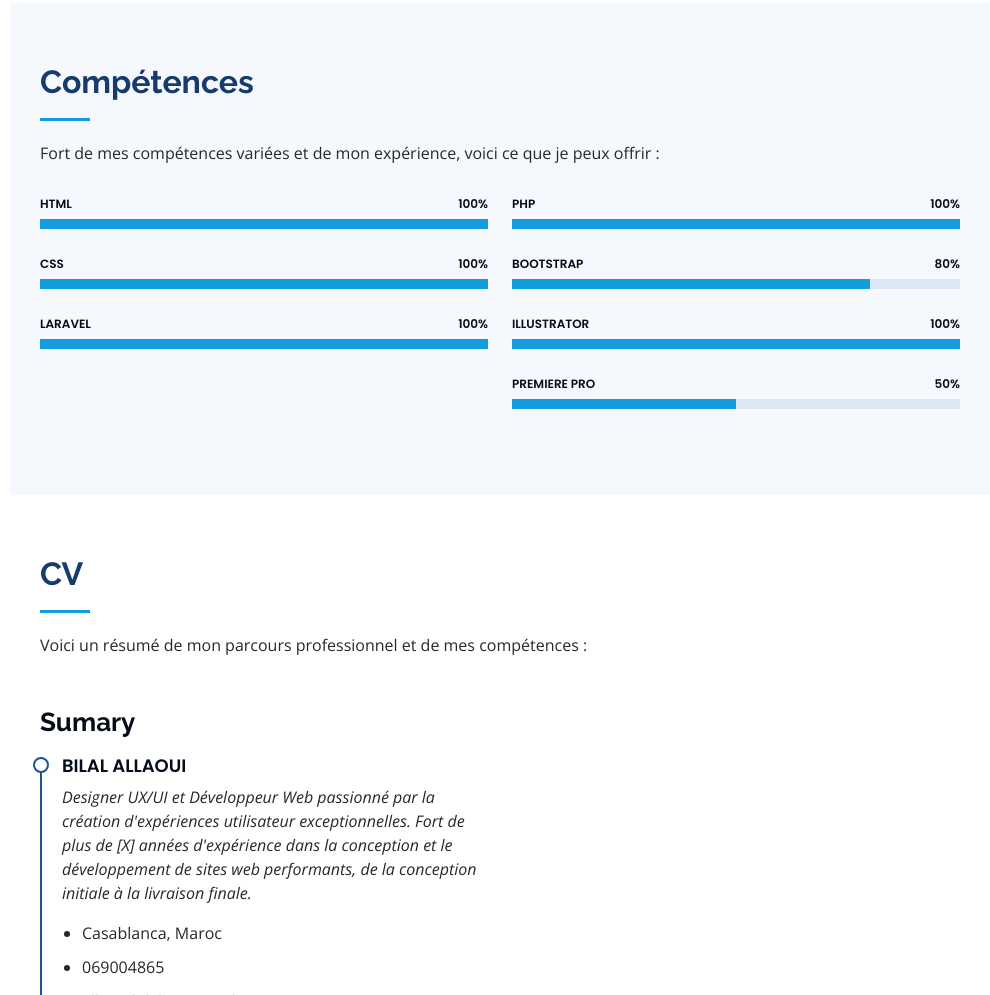
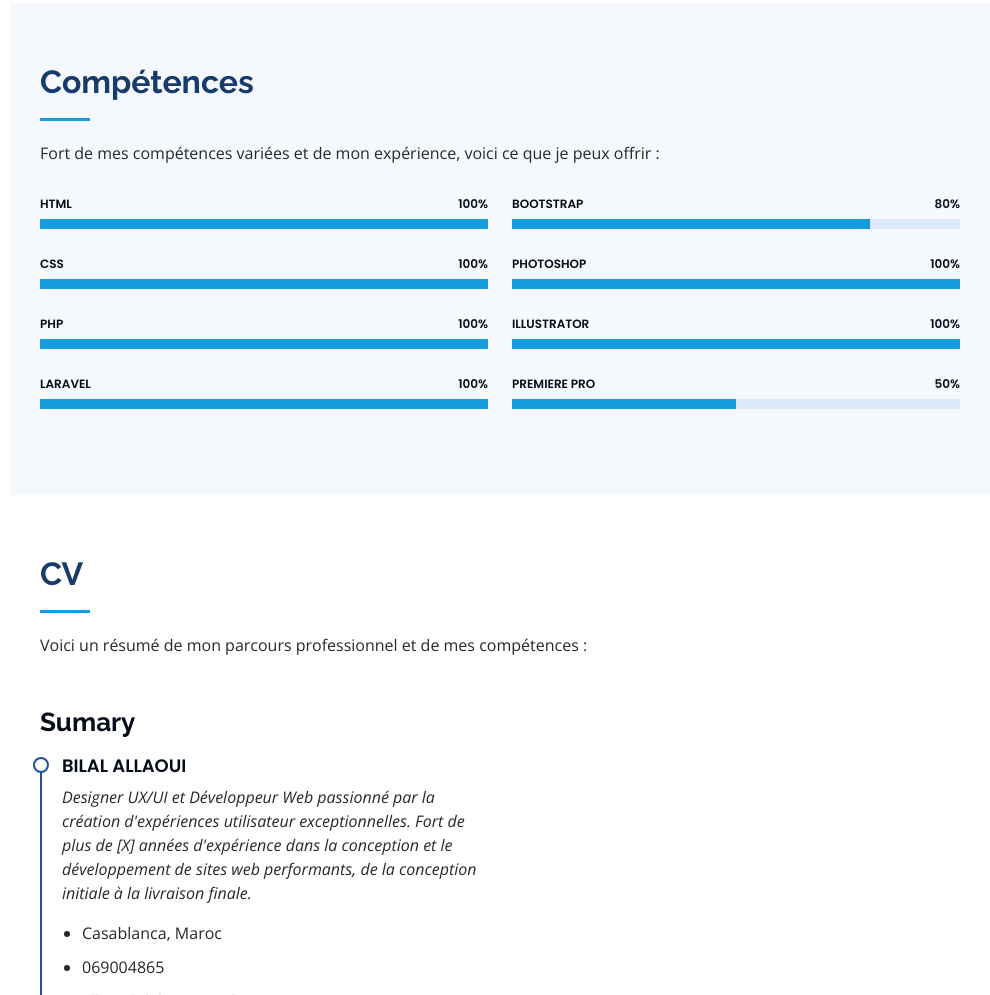
Before and after one commit to allaouiB/portfolio, a plain HTML site: page index.html in a window 1280 px wide. Shown: the part 1477-2472 px from the top of the page, without its empty margins (290-1280 px from the left). Drawn offline with nearby package versions, Linux system fonts and the light colour scheme.

Commit message:
the new update

```diff
--- a/index.html
+++ b/index.html
@@ -151,6 +151,12 @@
               </div>
             </div>
 
+            <div class="progress">
+              <span class="skill">PHP <i class="val">100%</i></span>
+              <div class="progress-bar-wrap">
+                <div class="progress-bar" role="progressbar" aria-valuenow="100" aria-valuemin="0" aria-valuemax="100"></div>
+              </div>
+            </div>
 
             <div class="progress">
               <span class="skill">LARAVEL <i class="val">100%</i></span>
@@ -159,17 +165,9 @@
               </div>
             </div>
 
-
           </div>
 
           <div class="col-lg-6" data-aos="fade-up" data-aos-delay="100">
-
-            <div class="progress">
-              <span class="skill">PHP <i class="val">100%</i></span>
-              <div class="progress-bar-wrap">
-                <div class="progress-bar" role="progressbar" aria-valuenow="100" aria-valuemin="0" aria-valuemax="100"></div>
-              </div>
-            </div>
 
             <div class="progress">
               <span class="skill">BOOTSTRAP <i class="val">80%</i></span>
@@ -177,6 +175,16 @@
                 <div class="progress-bar" role="progressbar" aria-valuenow="80" aria-valuemin="0" aria-valuemax="100"></div>
               </div>
             </div>
+
+            <div class="progress">
+              <span class="skill">Photoshop <i class="val">100%</i></span>
+              <div class="progress-bar-wrap">
+                <div class="progress-bar" role="progressbar" aria-valuenow="100" aria-valuemin="0" aria-valuemax="100"></div>
+              </div>
+            </div>
+
+
+
 
             <div class="progress">
               <span class="skill">ILLUSTRATOR <i class="val">100%</i></span>
```
